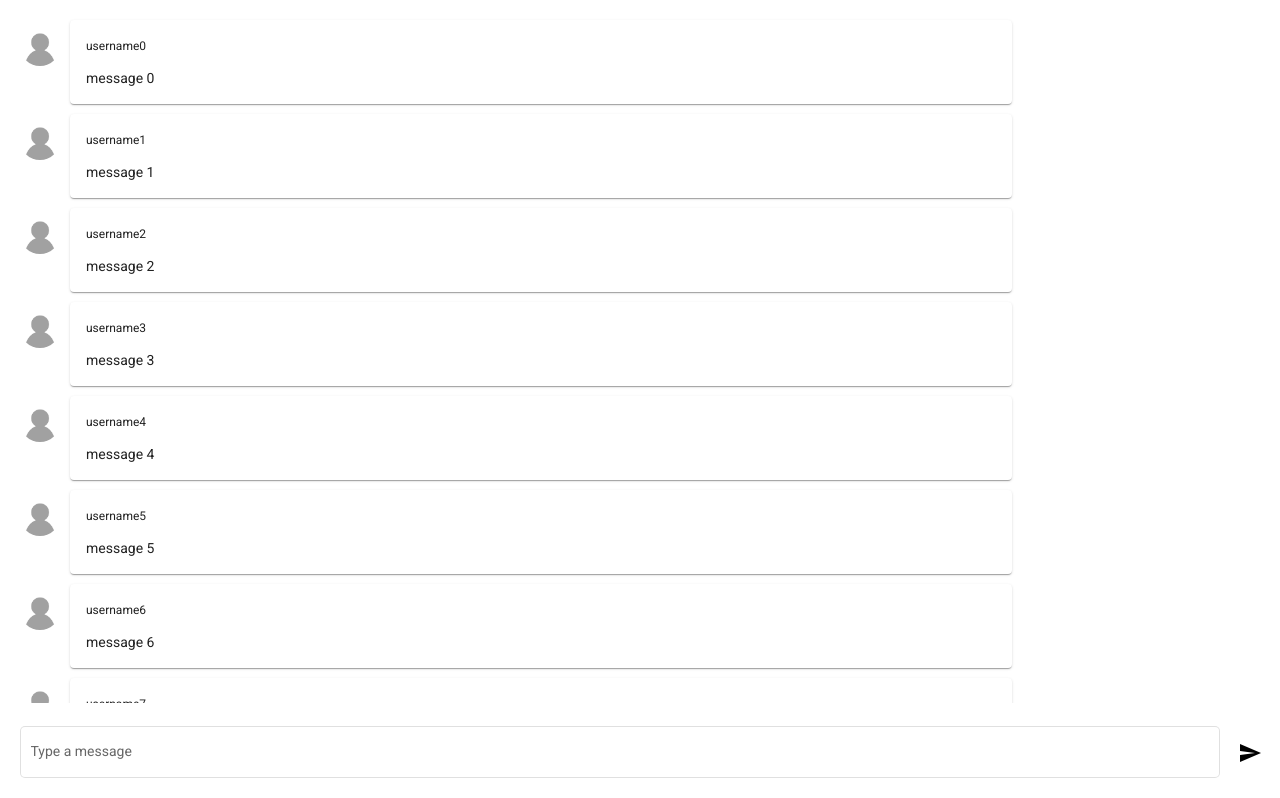
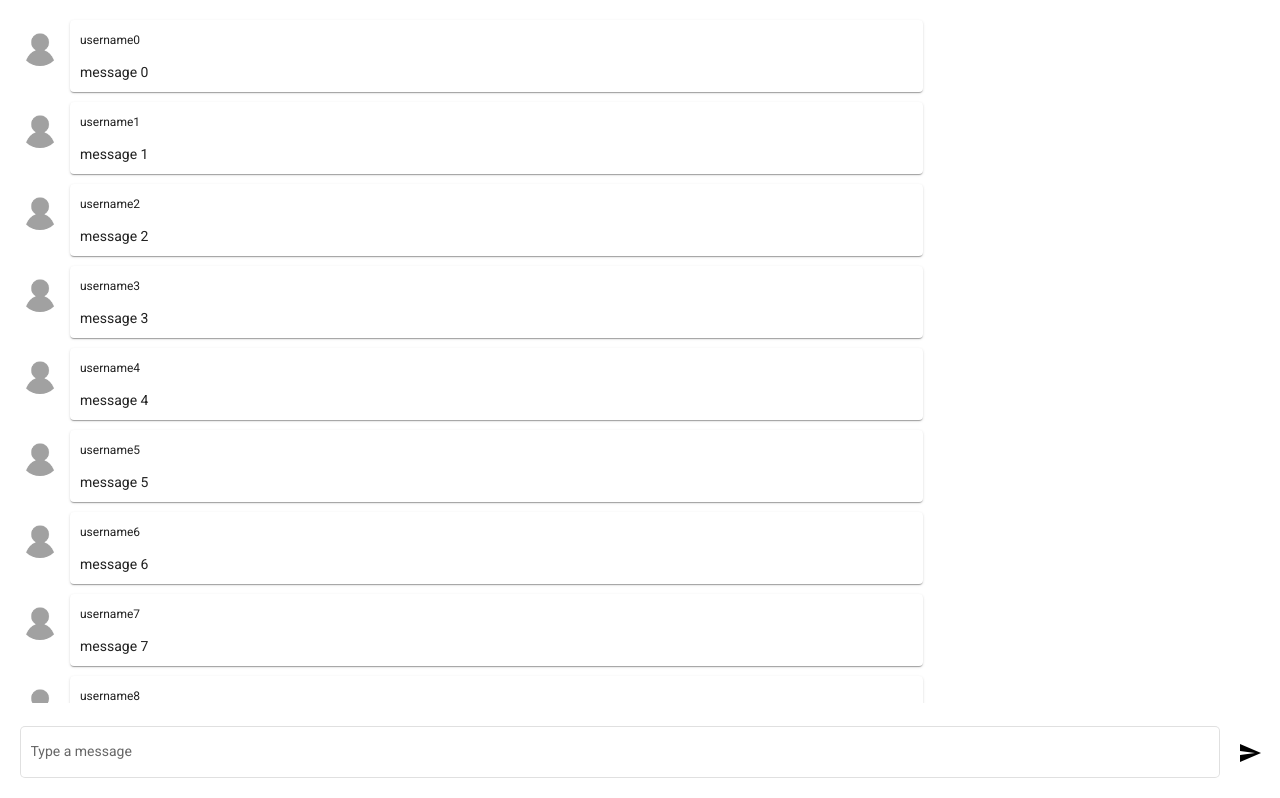
Before and after one commit to batbrain9392/ng-chat, an Angular app: page /chat in a window 1280 px wide. Shown: the top 798 px of the page. Built offline with nearby package versions, Linux system fonts and the light colour scheme.

Commit message:
chat css

```diff
--- a/src/app/auth/auth.service.ts
+++ b/src/app/auth/auth.service.ts
@@ -1,8 +1,31 @@
 import { Injectable } from '@angular/core';
+import { BehaviorSubject } from 'rxjs';
+import { first } from 'rxjs/operators';
+import { User } from './user';
 
 @Injectable({
   providedIn: 'root'
 })
 export class AuthService {
+  private userBS = new BehaviorSubject<User>({
+    username: 'username',
+    userImgUrl: ''
+  });
+  user = this.userBS
+    .asObservable()
+    .pipe(first())
+    .toPromise();
+
   constructor() {}
+
+  signin() {
+    this.userBS.next({
+      username: 'username',
+      userImgUrl: ''
+    });
+  }
+
+  signout() {
+    this.userBS.next(null);
+  }
 }
--- /dev/null
+++ b/src/app/auth/user.ts
@@ -0,0 +1,4 @@
+export interface User {
+  username: string;
+  userImgUrl?: string;
+}
--- a/src/app/chat/chat-input/chat-input.component.ts
+++ b/src/app/chat/chat-input/chat-input.component.ts
@@ -1,5 +1,6 @@
-import { Component, ChangeDetectionStrategy } from '@angular/core';
+import { Component, ChangeDetectionStrategy, OnInit } from '@angular/core';
 import { Chat } from '../chat';
+import { AuthService } from '../../auth/auth.service';
 import { ChatService } from '../chat.service';
 
 @Component({
@@ -8,15 +9,17 @@ import { ChatService } from '../chat.service';
   styleUrls: ['./chat-input.component.css'],
   changeDetection: ChangeDetectionStrategy.OnPush
 })
-export class ChatInputComponent {
-  chat: Chat = {
-    id: `${new Date().getTime()}`,
-    username: 'username',
-    userImgUrl: 'assets/avatar.png',
-    text: ''
-  };
+export class ChatInputComponent implements OnInit {
+  chat = <Chat>{};
 
-  constructor(private chatService: ChatService) {}
+  constructor(
+    private authService: AuthService,
+    private chatService: ChatService
+  ) {}
+
+  async ngOnInit() {
+    this.chat.username = (await this.authService.user).username;
+  }
 
   onSubmit() {
     this.chat.text = this.chat.text && this.chat.text.trim();
--- a/src/app/chat/chat-messages/chat-bubble/chat-bubble.component.css
+++ b/src/app/chat/chat-messages/chat-bubble/chat-bubble.component.css
@@ -1,8 +1,7 @@
-:host {
+.bubble-container {
   display: grid;
   grid-template-columns: 40px auto;
   gap: 10px;
-  width: 80%;
 }
 
 img {
@@ -10,3 +9,12 @@ img {
   border-radius: 50%;
   margin-block-start: 6px;
 }
+
+mat-card {
+  width: 70%;
+  padding: 10px;
+}
+
+.reverse {
+  direction: rtl;
+}
--- a/src/app/chat/chat-messages/chat-bubble/chat-bubble.component.html
+++ b/src/app/chat/chat-messages/chat-bubble/chat-bubble.component.html
@@ -1,5 +1,7 @@
-<img [src]="chat.userImgUrl" />
-<mat-card>
-  <p class="mat-caption">{{ chat.username }}</p>
-  <div>{{ chat.text }}</div>
-</mat-card>
+<div class="bubble-container" [class.reverse]="isMe">
+  <img [src]="chat.userImgUrl || 'assets/avatar.png'" />
+  <mat-card>
+    <p class="mat-caption">{{ isMe ? 'Me' : chat.username }}</p>
+    <div class="text">{{ chat.text }}</div>
+  </mat-card>
+</div>
--- a/src/app/chat/chat-messages/chat-bubble/chat-bubble.component.ts
+++ b/src/app/chat/chat-messages/chat-bubble/chat-bubble.component.ts
@@ -10,4 +10,6 @@ import { Chat } from '../../chat';
 export class ChatBubbleComponent {
   @Input()
   chat: Chat;
+  @Input()
+  isMe: boolean;
 }
--- a/src/app/chat/chat-messages/chat-messages.component.html
+++ b/src/app/chat/chat-messages/chat-messages.component.html
@@ -1,5 +1,6 @@
 <app-chat-bubble
   *ngFor="let chat of messages; trackBy: trackById"
   [chat]="chat"
+  [isMe]="chat.username === myUsername"
 ></app-chat-bubble>
 <p *ngIf="!messages.length">No messages</p>
--- a/src/app/chat/chat-messages/chat-messages.component.ts
+++ b/src/app/chat/chat-messages/chat-messages.component.ts
@@ -1,10 +1,12 @@
 import {
   Component,
+  OnInit,
   Input,
   OnChanges,
-  ChangeDetectionStrategy
+  ChangeDetectionStrategy,
 } from '@angular/core';
 import { Chat } from '../chat';
+import { AuthService } from 'src/app/auth/auth.service';
 
 @Component({
   selector: 'app-chat-messages',
@@ -12,11 +14,16 @@ import { Chat } from '../chat';
   styleUrls: ['./chat-messages.component.css'],
   changeDetection: ChangeDetectionStrategy.OnPush
 })
-export class ChatMessagesComponent implements OnChanges {
+export class ChatMessagesComponent implements  OnInit, OnChanges {
   @Input()
   messages: Chat[];
+  myUsername: string;
 
-  constructor() {}
+  constructor(private authService: AuthService) {}
+
+  async ngOnInit() {
+    this.myUsername = (await this.authService.user).username;
+  }
 
   ngOnChanges() {
     setTimeout(
--- a/src/app/chat/chat.service.ts
+++ b/src/app/chat/chat.service.ts
@@ -16,9 +16,8 @@ export class ChatService {
     for (let i = 0; i < 50; i++) {
       messages.push({
         id: `${new Date().getTime()}`,
-        username: `username${i}`,
-        userImgUrl: 'assets/avatar.png',
-        text: `message ${i}`
+        text: `message ${i}`,
+        username: `username${i}`
       });
     }
     this.messages.next(messages);
--- a/src/app/chat/chat.ts
+++ b/src/app/chat/chat.ts
@@ -1,6 +1,6 @@
-export interface Chat {
+import { User } from '../auth/user';
+
+export interface Chat extends User {
   id: string;
-  username: string;
-  userImgUrl?: string;
   text: string;
 }
```
